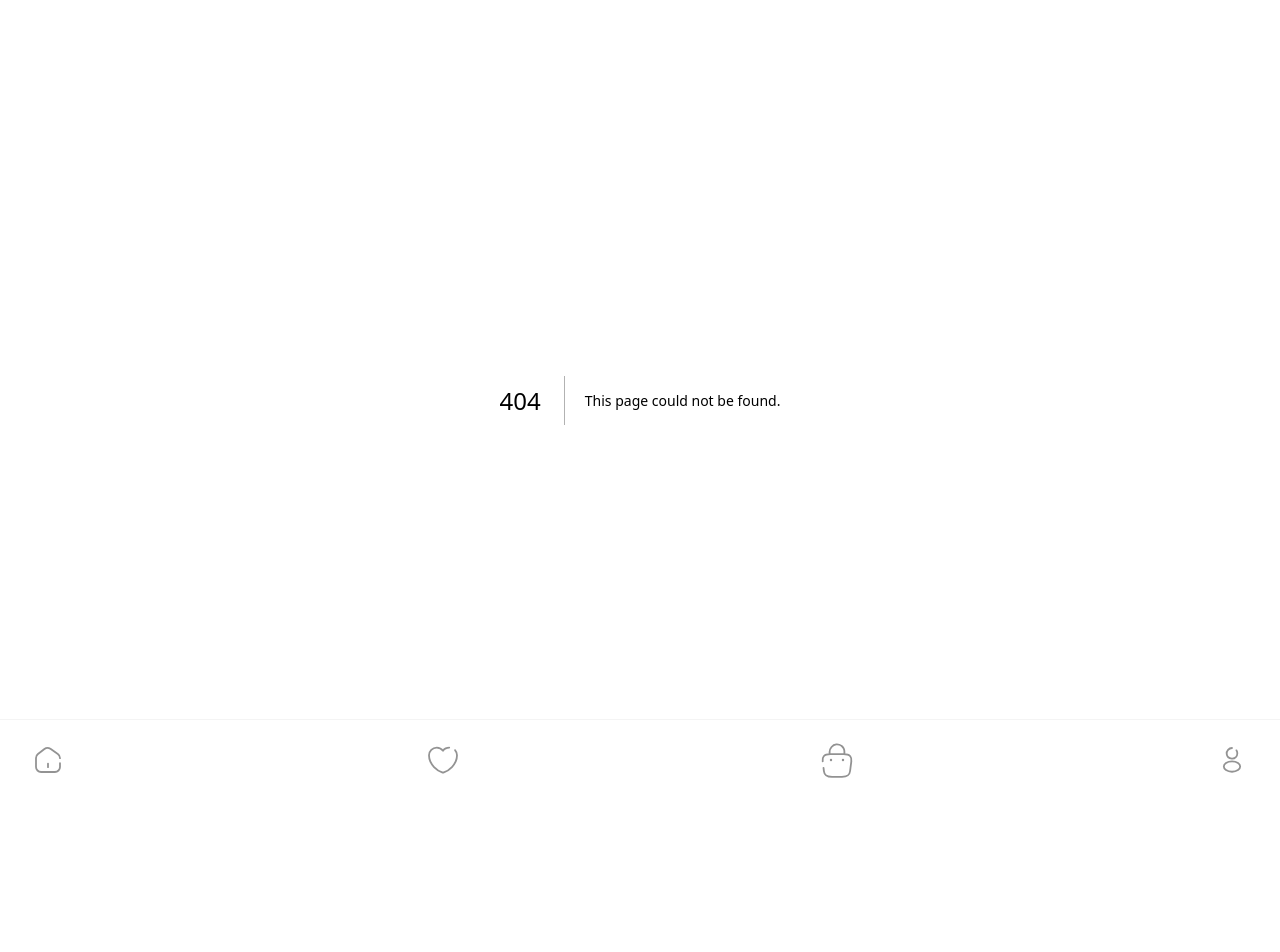
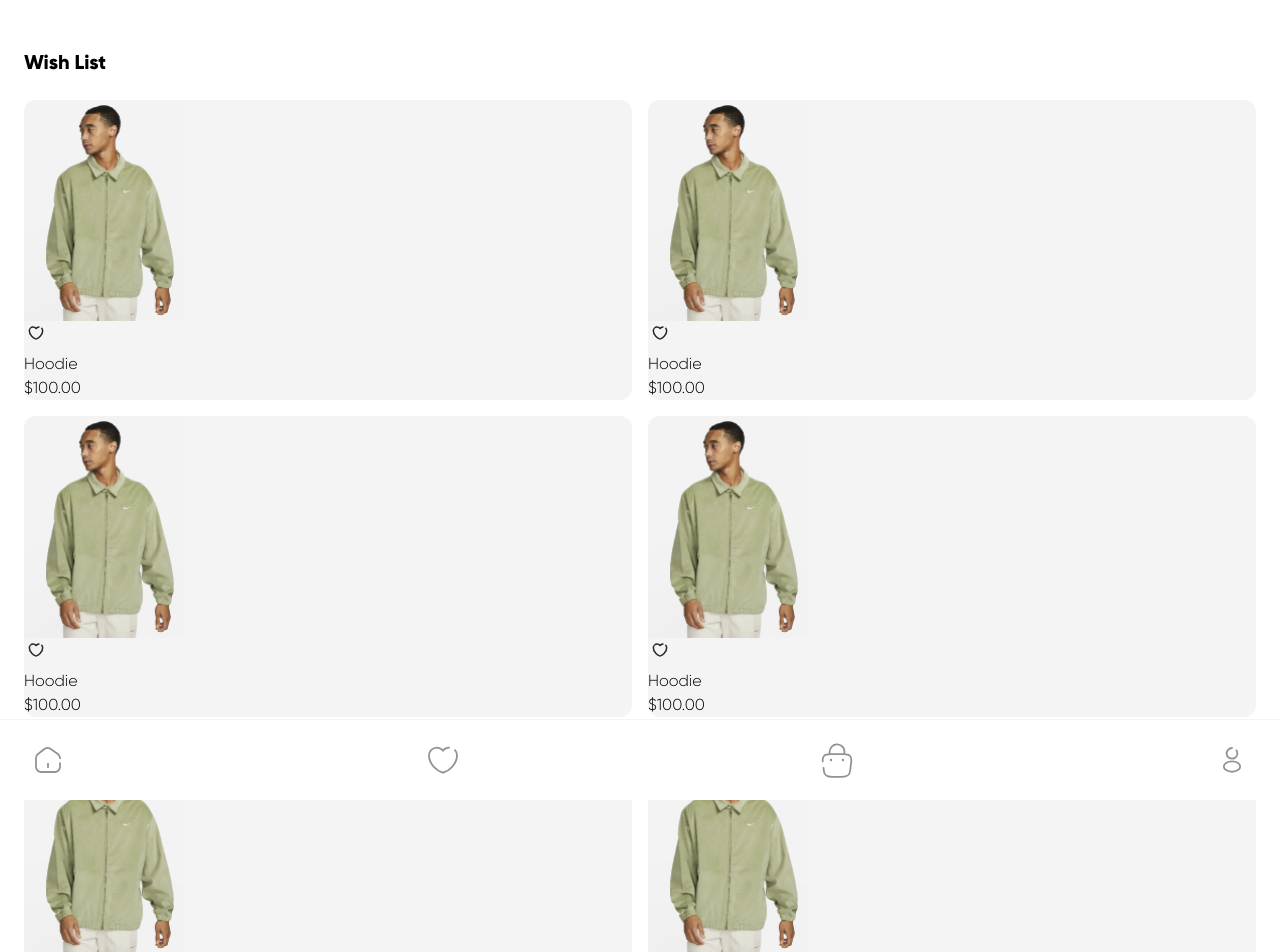
Before and after one commit to luisfalconmx/klot-ecommerce, a Next.js app: page /wishlist in a window 1280 px wide. Before the commit this address had no page. Shown: the top 952 px of the page. Before the commit the page ends 800 px from the top, so only its background shows below. Built offline with nearby package versions, Linux system fonts and the light colour scheme.

Commit message:
feat: wishlist page created

```diff
--- /dev/null
+++ b/src/app/wishlist/page.tsx
@@ -0,0 +1,21 @@
+import { ProductCard } from "@/components";
+
+export default function WishList() {
+  return (
+    <main className="mt-12 mb-24">
+      <section className="mx-6">
+        <h1 className="text-xl text-primary-100 font-bold mb-6">Wish List</h1>
+
+        <div className="grid grid-cols-2 gap-4">
+          <ProductCard name="Hoodie" price={100} />
+          <ProductCard name="Hoodie" price={100} />
+          <ProductCard name="Hoodie" price={100} />
+          <ProductCard name="Hoodie" price={100} />
+          <ProductCard name="Hoodie" price={100} />
+          <ProductCard name="Hoodie" price={100} />
+          <ProductCard name="Hoodie" price={100} />
+        </div>
+      </section>
+    </main>
+  );
+}
--- a/src/components/Navbar/Navbar.tsx
+++ b/src/components/Navbar/Navbar.tsx
@@ -10,7 +10,7 @@ export const Navbar = () => (
   <nav className={styles["Navbar"]}>
     <ul className={styles["Navbar__list"]}>
       <li className={styles["Navbar__item"]}>
-        <Link href="/home">
+        <Link href="/">
           <Image
             src={IconHome}
             alt=""
@@ -21,7 +21,7 @@ export const Navbar = () => (
         </Link>
       </li>
       <li className={styles["Navbar__item"]}>
-        <Link href="/favorites">
+        <Link href="/wishlist">
           <Image
             src={IconFavorites}
             alt=""
```
